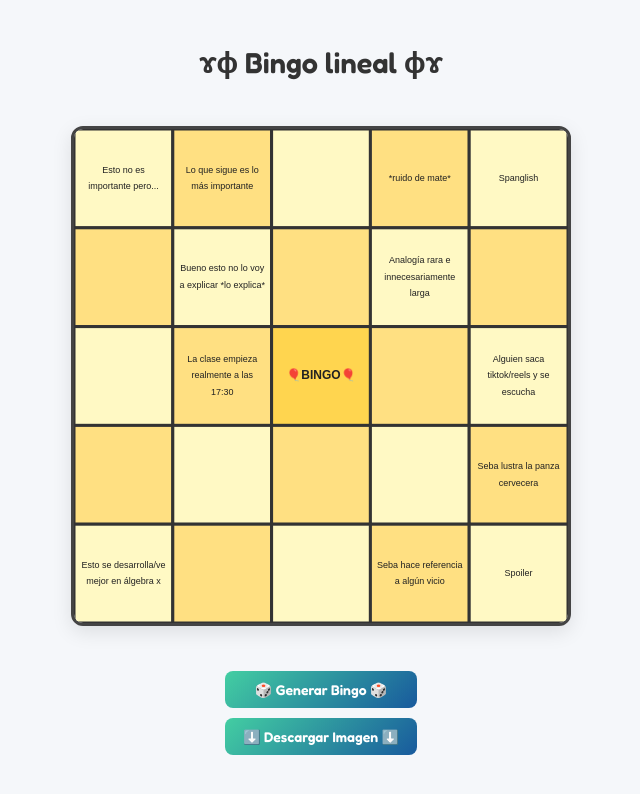
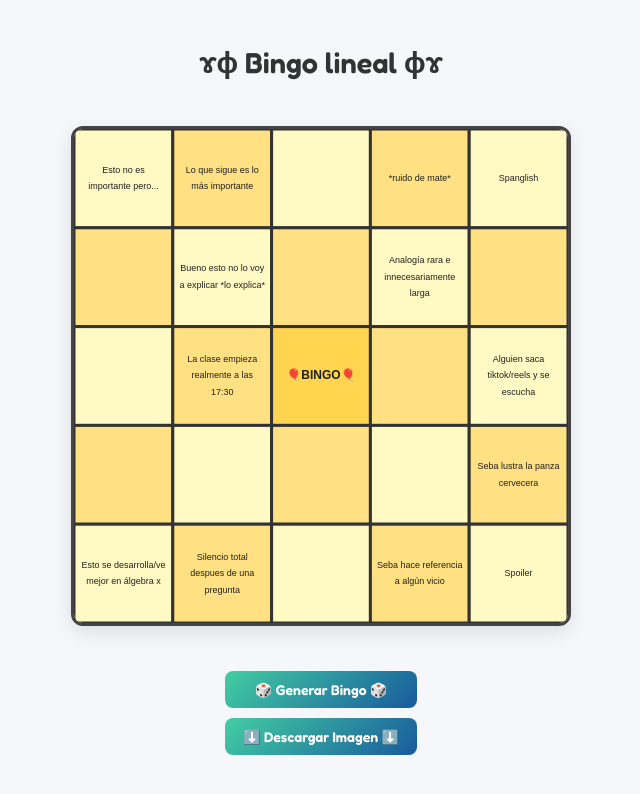
Before and after one commit to Loobo-45/Bingo-lineal, a plain HTML site: page index.html in a window 1280 px wide. Shown: the whole page, without its empty margins (319-959 px from the left). Drawn offline with Linux system fonts and the light colour scheme.

Commit message:
Update index.html

```diff
--- a/index.html
+++ b/index.html
@@ -92,7 +92,7 @@
       "Esto no es importante pero...",
       "La teorica dura 10+ minutos de más",
       "Seba hace referencia a algún vicio",
-      "", "", "", "", "", "", "", "", "", "", "", ""
+      "Silencio total despues de una pregunta", "", "", "", "", "", "", "", "", "", "", ""
     ];
 
     const canvas = document.getElementById("bingoCanvas");
```
